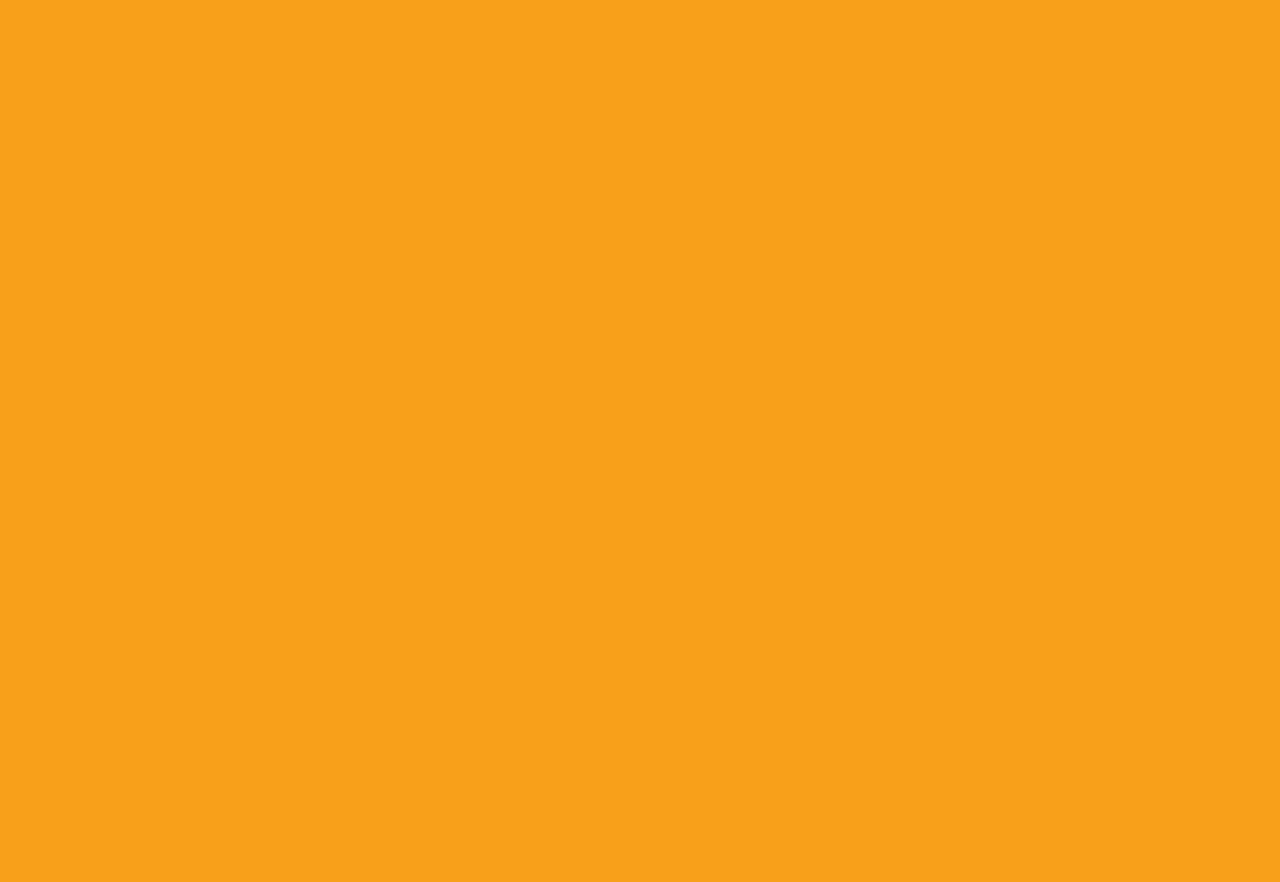
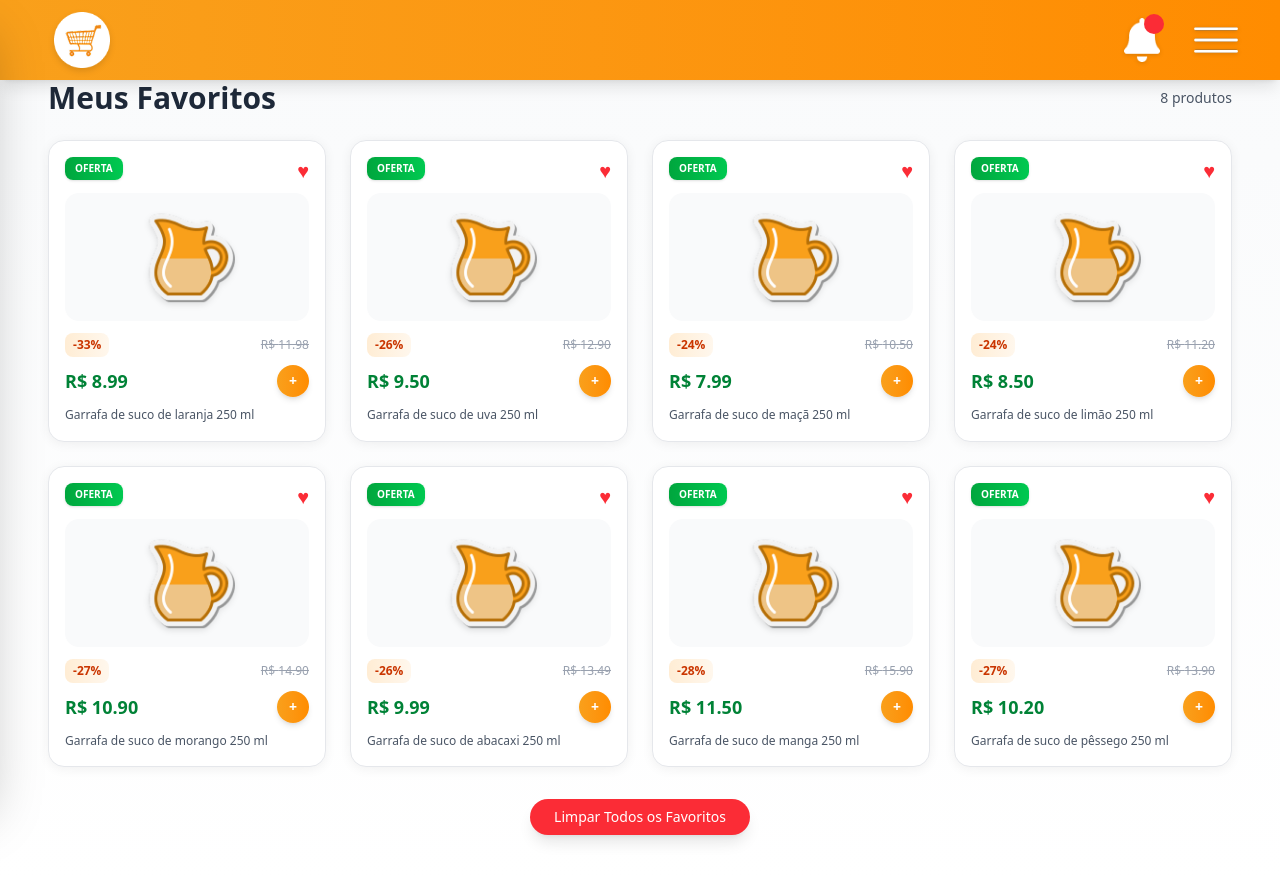
Before and after one commit to R4elDev/FRONT-INFOHUB, a React (Vite) app: page /favoritos in a window 1280 px wide. Before the commit this address had no page. Before the commit the page ends 800 px from the top, so only its background shows below. Built offline with nearby package versions, Linux system fonts and the light colour scheme.

Commit message:
tela de favorito feita estatico aguardando api

```diff
--- a/src/main.tsx
+++ b/src/main.tsx
@@ -25,6 +25,7 @@ import ConfiguracoesUsuario from './pages/ConfiguracoesUsuario'
 import InfoCash from './pages/InfoCash'
 import InfoCashComentarios from './pages/InfoCashComentarios'
 import InfoCashNovoComentario from './pages/InfoCashNovoComentario'
+import Favoritos from './pages/Favoritos'
 
 
 
@@ -55,6 +56,7 @@ createRoot(document.getElementById('root')!).render(
         <Route path="/infocash" element={<InfoCash/>} />
         <Route path="/infocash/comentarios" element={<InfoCashComentarios/>} />
         <Route path="/infocash/novo" element={<InfoCashNovoComentario/>} />
+        <Route path="/favoritos" element={<Favoritos/>} />
       </Routes>
     </BrowserRouter>
   </StrictMode>,
--- /dev/null
+++ b/src/pages/Favoritos.tsx
@@ -0,0 +1,217 @@
+import { useState } from "react"
+import { useNavigate } from "react-router-dom"
+import SidebarLayout from "../components/layouts/SidebarLayout"
+import { Button as Botao } from "../components/ui/button"
+import iconJarra from "../assets/icon de jara.png"
+
+// Produtos favoritos de exemplo
+const produtosFavoritos = [
+  {
+    id: 1,
+    nome: "Garrafa de suco de laranja 250 ml",
+    preco: 8.99,
+    precoAntigo: 11.98,
+    imagem: iconJarra,
+    desconto: 33
+  },
+  {
+    id: 2,
+    nome: "Garrafa de suco de uva 250 ml",
+    preco: 9.50,
+    precoAntigo: 12.90,
+    imagem: iconJarra,
+    desconto: 26
+  },
+  {
+    id: 3,
+    nome: "Garrafa de suco de maçã 250 ml",
+    preco: 7.99,
+    precoAntigo: 10.50,
+    imagem: iconJarra,
+    desconto: 24
+  },
+  {
+    id: 4,
+    nome: "Garrafa de suco de limão 250 ml",
+    preco: 8.50,
+    precoAntigo: 11.20,
+    imagem: iconJarra,
+    desconto: 24
+  },
+  {
+    id: 5,
+    nome: "Garrafa de suco de morango 250 ml",
+    preco: 10.90,
+    precoAntigo: 14.90,
+    imagem: iconJarra,
+    desconto: 27
+  },
+  {
+    id: 6,
+    nome: "Garrafa de suco de abacaxi 250 ml",
+    preco: 9.99,
+    precoAntigo: 13.49,
+    imagem: iconJarra,
+    desconto: 26
+  },
+  {
+    id: 7,
+    nome: "Garrafa de suco de manga 250 ml",
+    preco: 11.50,
+    precoAntigo: 15.90,
+    imagem: iconJarra,
+    desconto: 28
+  },
+  {
+    id: 8,
+    nome: "Garrafa de suco de pêssego 250 ml",
+    preco: 10.20,
+    precoAntigo: 13.90,
+    imagem: iconJarra,
+    desconto: 27
+  }
+]
+
+export default function Favoritos() {
+  const navigate = useNavigate()
+  const [favoritos, setFavoritos] = useState(produtosFavoritos)
+
+  const removerFavorito = (id: number, e: React.MouseEvent) => {
+    e.stopPropagation()
+    setFavoritos(favoritos.filter(p => p.id !== id))
+  }
+
+  const handleProdutoClick = (produtoId: number) => {
+    navigate(`/produto/${produtoId}`)
+  }
+
+  return (
+    <SidebarLayout>
+      {/* Header */}
+      <div className="flex items-center justify-between mb-6 animate-fadeInDown">
+        <h2 className="text-2xl md:text-3xl font-bold text-gray-800 flex items-center gap-2">
+           Meus Favoritos
+        </h2>
+        <span className="text-sm text-gray-600">
+          {favoritos.length} {favoritos.length === 1 ? 'produto' : 'produtos'}
+        </span>
+      </div>
+
+      {/* Tela Vazia */}
+      {favoritos.length === 0 ? (
+        <div className="text-center py-20 animate-fadeInUp">
+          <div className="text-6xl mb-4">💔</div>
+          <h2 className="text-2xl font-semibold text-gray-700 mb-2">
+            Nenhum favorito ainda
+          </h2>
+          <p className="text-gray-500 mb-6">
+            Adicione produtos aos favoritos para vê-los aqui
+          </p>
+          <Botao
+            onClick={() => navigate('/HomeInicial')}
+            className="bg-[#F9A01B] hover:bg-[#e89015] text-white px-8 py-3 rounded-full"
+          >
+            Explorar Produtos
+          </Botao>
+        </div>
+      ) : (
+        <>
+          {/* Grid de Produtos - Mesmo estilo da HomeInicial */}
+          <div className="grid grid-cols-2 md:grid-cols-4 gap-5 md:gap-6">
+            {favoritos.map((produto, index) => (
+              <article
+                key={produto.id}
+                onClick={() => handleProdutoClick(produto.id)}
+                className="rounded-2xl border border-gray-200 bg-white p-4 cursor-pointer
+                           shadow-[0_2px_12px_rgba(0,0,0,0.06)] transition-all
+                           hover:shadow-[0_8px_24px_rgba(0,0,0,0.12)] hover:-translate-y-1 animate-fadeInUp"
+                style={{ animationDelay: `${index * 0.1}s` }}
+              >
+                {/* Oferta + Favorito */}
+                <div className="flex items-start justify-between mb-2">
+                  <span
+                    className="bg-gradient-to-r from-green-600 to-green-500
+                               text-white text-[10px] font-semibold px-2.5 py-1
+                               rounded-md shadow-sm"
+                  >
+                    OFERTA
+                  </span>
+                  <button
+                    onClick={(e) => removerFavorito(produto.id, e)}
+                    className="text-red-500 hover:text-red-600 transition-colors text-xl"
+                    title="Remover dos favoritos"
+                  >
+                    ♥
+                  </button>
+                </div>
+
+                {/* Imagem do Produto */}
+                <div
+                  className="flex items-center justify-center py-4 bg-gray-50
+                             rounded-xl mb-3"
+                >
+                  <img
+                    src={produto.imagem}
+                    alt={produto.nome}
+                    className="w-24 h-24 object-contain drop-shadow-md"
+                  />
+                </div>
+
+                {/* Preço antigo + desconto */}
+                <div className="flex items-center justify-between text-xs mb-2">
+                  <span
+                    className="bg-gradient-to-r from-orange-100 to-orange-50
+                               text-orange-700 font-bold px-2 py-1 rounded-md"
+                  >
+                    -{produto.desconto}%
+                  </span>
+                  <span className="text-gray-400 line-through">
+                    R$ {produto.precoAntigo.toFixed(2)}
+                  </span>
+                </div>
+
+                {/* Preço atual + botão adicionar */}
+                <div className="flex items-center justify-between mb-2">
+                  <p className="text-green-700 font-bold text-lg">
+                    R$ {produto.preco.toFixed(2)}
+                  </p>
+                  <Botao
+                    onClick={(e) => {
+                      e.stopPropagation()
+                      navigate('/carrinho')
+                    }}
+                    className="h-8 w-8 rounded-full p-0 text-white font-bold
+                               bg-gradient-to-r from-[#F9A01B] to-[#FF8C00]
+                               hover:from-[#FF8C00] hover:to-[#F9A01B]
+                               shadow-md hover:shadow-lg transition-all hover:scale-110"
+                  >
+                    +
+                  </Botao>
+                </div>
+
+                {/* Descrição */}
+                <p className="text-xs text-gray-600 leading-relaxed line-clamp-2">
+                  {produto.nome}
+                </p>
+              </article>
+            ))}
+          </div>
+
+          {/* Botão Limpar Todos */}
+          <div className="mt-8 text-center animate-fadeInUp">
+            <Botao
+              onClick={() => {
+                if (confirm('Deseja remover todos os favoritos?')) {
+                  setFavoritos([])
+                }
+              }}
+              className="bg-red-500 hover:bg-red-600 text-white px-6 py-3 rounded-full shadow-lg hover-scale"
+            >
+              Limpar Todos os Favoritos
+            </Botao>
+          </div>
+        </>
+      )}
+    </SidebarLayout>
+  )
+}
```
